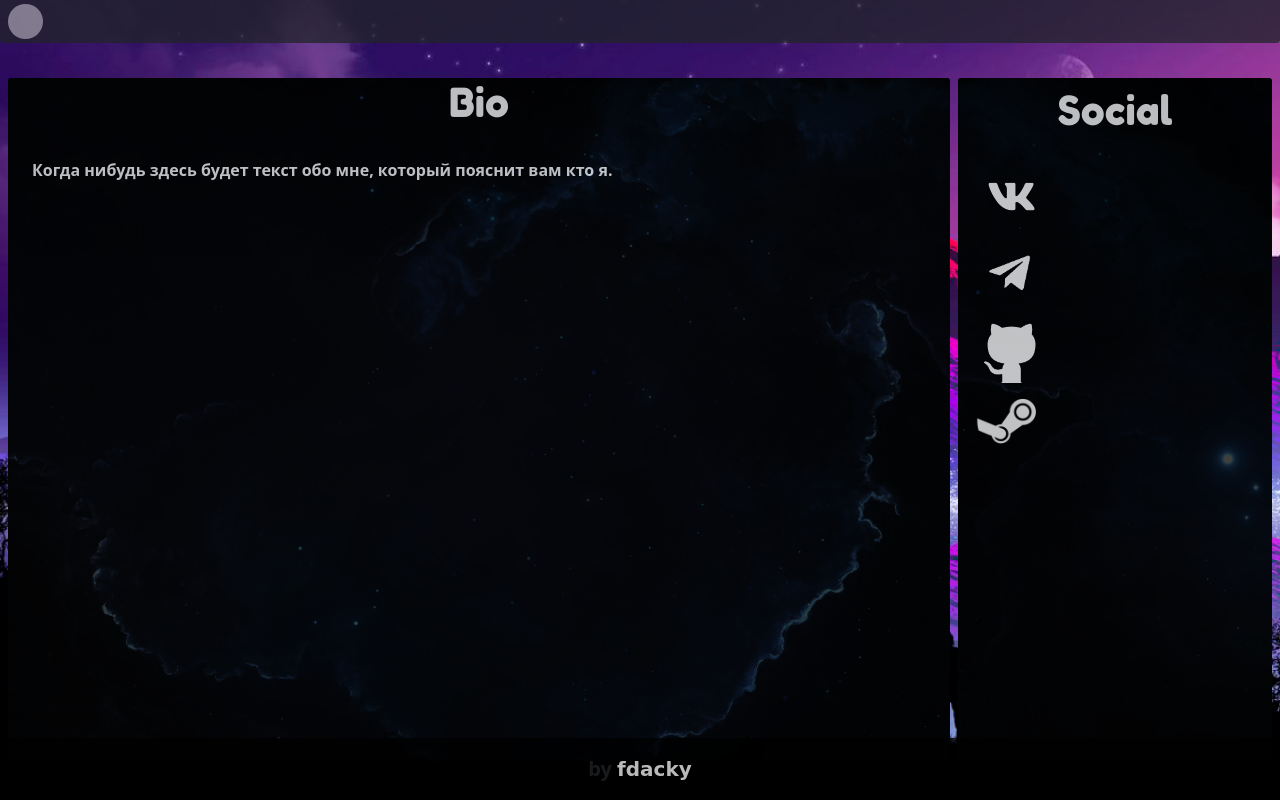
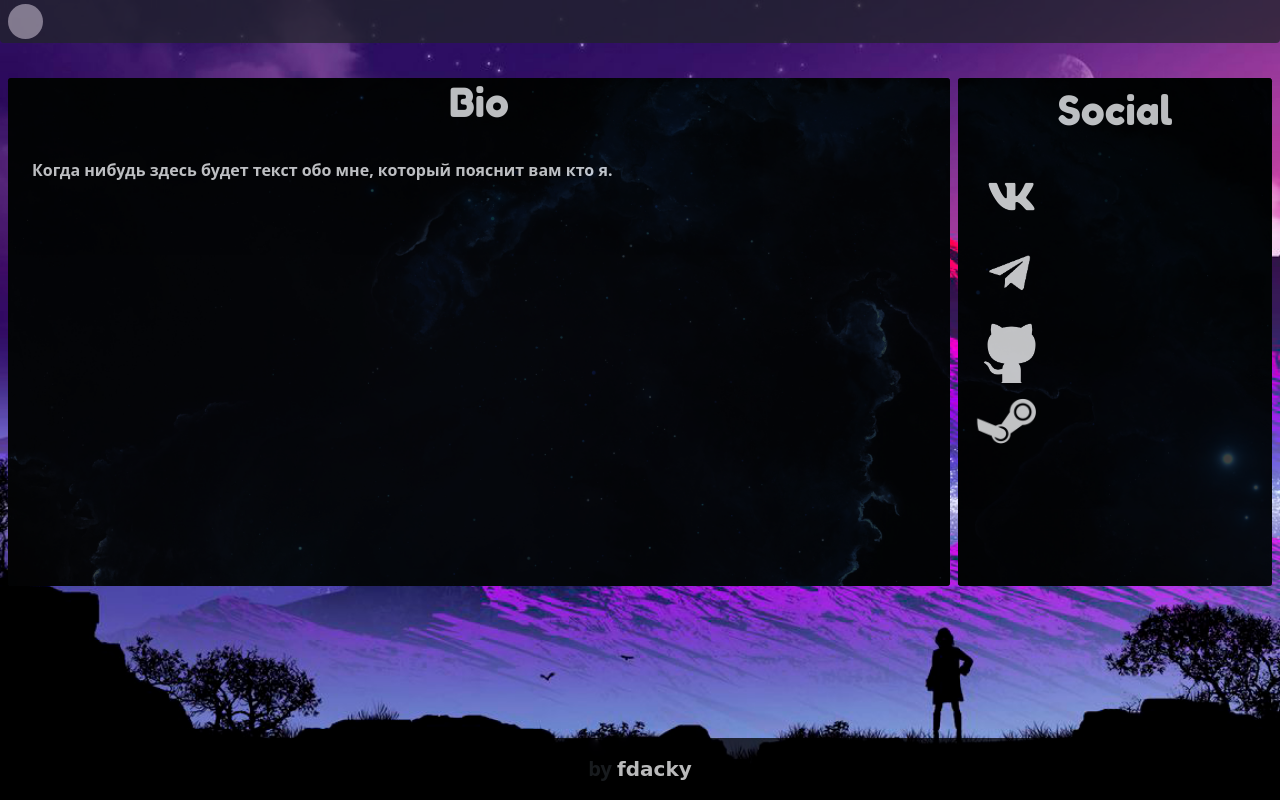
Before and after one commit to fd4cky/fd4cky.github.io, a plain HTML site: page index.html in a window 1280 px wide. Drawn offline with nearby package versions, Linux system fonts and the light colour scheme; no server answers; grey boxes are pictures that could not be loaded; a web font is replaced by a local one.

Commit message:
pineapple

```diff
--- a/index.html
+++ b/index.html
@@ -17,7 +17,7 @@
     <header class="opacity-75 p-1 px-2 bg-dark text-light rounded-bottom position-fixed w-100" style="z-index: 1;">
         <img id="ava" type="button" class="ava rounded-circle start-100" src="https://api.telegram.org/bot5281659940:AAEJLcavorU-PoeGX8Q49nGNkDuO9vzGXBE/getUserProfilePhotos?user_id=5285094955">
     </header>
-    <content class="d-flex text-light p-1" style="height: 80ex; margin-top: 8ex;">
+    <content class="d-flex text-light p-1" style="height: 60ex; margin-top: 8ex;">
         <div class="boxMain rounded-1 m-1 w-75">
             <div class="bg-black opacity-75 h-100 rounded-1">
                 <h1 class="text-center">Bio</h1>
```
